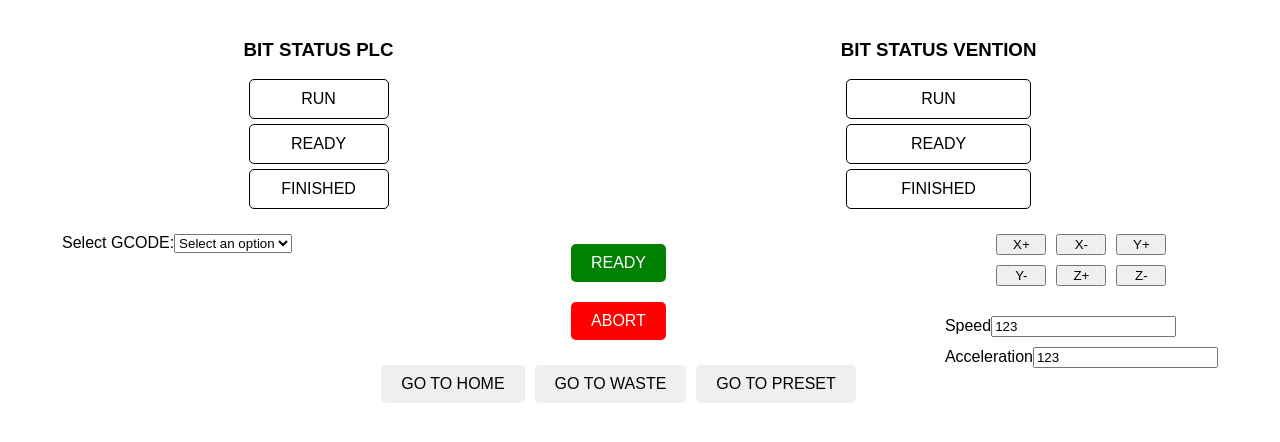
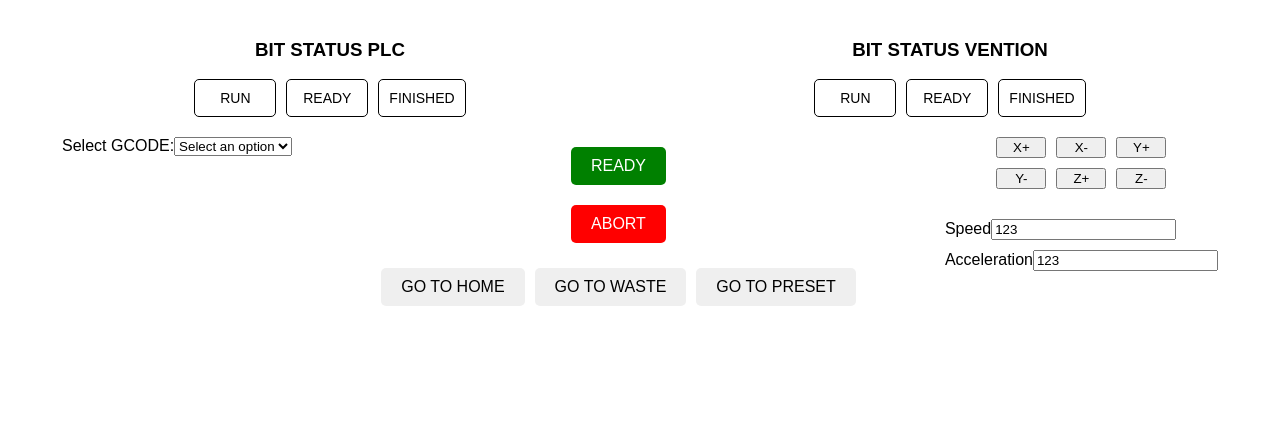
Before and after one commit to miru-smart-technologies/spraycoater-hmi, a React (Create React App) app: page / in a window 1280 px wide. Shown: the top 442 px of the page. Built offline with nearby package versions, Linux system fonts and the light colour scheme.

Commit message:
updated read-me and added homepage to package.json

```diff
--- a/package.json
+++ b/package.json
@@ -1,5 +1,6 @@
 {
   "name": "sampleui",
+  "homepage": ".",
   "version": "0.1.0",
   "private": true,
   "dependencies": {
--- a/src/components/Header.css
+++ b/src/components/Header.css
@@ -1,6 +1,6 @@
 .header {
   display: flex;
-    justify-content: space-around;
+  justify-content: space-around; /* Space between the BIT STATUS PLC and BIT STATUS VENTION sections */
   width: 100%;
   margin-bottom: 20px;
 }
@@ -9,9 +9,18 @@
   text-align: center;
 }
 
+.indicators {
+  display: flex; /* Align items side by side */
+  justify-content: center; /* Center them horizontally */
+  gap: 10px; /* Add space between indicators */
+  margin-top: 10px;
+}
+
 .indicator {
-    margin: 5px;
   padding: 10px;
   border: 1px solid black;
   border-radius: 5px;
+  font-size: 14px;
+  min-width: 60px; /* Ensure a consistent size */
+  text-align: center;
 }
--- a/src/components/Header.js
+++ b/src/components/Header.js
@@ -6,15 +6,19 @@ function Header() {
     <div className="header">
       <div className="status">
         <h3>BIT STATUS PLC</h3>
+        <div className="indicators">
           <div className="indicator">RUN</div>
           <div className="indicator">READY</div>
           <div className="indicator">FINISHED</div>
         </div>
+      </div>
       <div className="status">
         <h3>BIT STATUS VENTION</h3>
+        <div className="indicators">
           <div className="indicator">RUN</div>
           <div className="indicator">READY</div>
           <div className="indicator">FINISHED</div>
+        </div>
       </div>
     </div>
   );
```
Also changed, not shown: 1 other file (tests, documents, lock files or other folders). Lines whose indentation alone changed are shown as unchanged.
